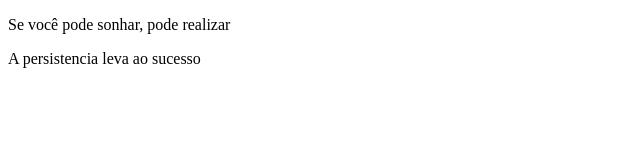
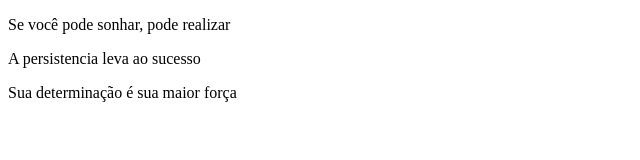
Before and after one commit to GustavoPuente/projeto-01, a plain HTML site: page index.html in a window 1280 px wide. Shown: the whole page, without its empty margins (0-640 px from the left). Drawn offline with Linux system fonts and the light colour scheme.

Commit message:
frase motivacional 3

```diff
--- a/index.html
+++ b/index.html
@@ -9,5 +9,6 @@
 <body>
     <p>Se você pode sonhar, pode realizar</p>
     <p>A persistencia leva ao sucesso</p>
+    <P>Sua determinação é sua maior força</P>
 </body>
 </html>
```
